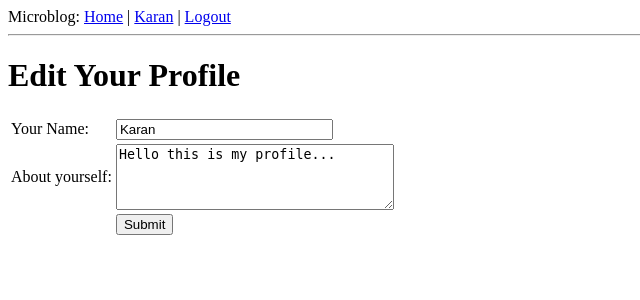
After one commit to karan/Flask-Tutorial, a Flask app: page /edit in a window 1280 px wide. The commit adds this page. Shown: the top 300 px of the page, without its empty margins (0-640 px from the left). Run offline with Flask 2, Linux system fonts and the light colour scheme; a user stored in the database is signed in; data comes from the database, SQL or seed files in the repository; both versions use the stored data as it was after the commit.

Commit message:
User profile

```diff
--- a/app/forms.py
+++ b/app/forms.py
@@ -1,9 +1,13 @@
 #!/usr/bin/env python
 
 from flask.ext.wtf import Form
-from wtforms import TextField, BooleanField
-from wtforms.validators import Required
+from wtforms import TextField, BooleanField, TextAreaField
+from wtforms.validators import Required, Length
 
 class LoginForm(Form):
     openid = TextField('openid', validators=[Required()])
     remember_me = BooleanField('remember_me', default=False)
+
+class EditForm(Form):
+    nickname = TextField('nickname', validators=[Required()])
+    about_me = TextAreaField('about_me', validators=[Length(min=0, max=140)])
--- a/app/models.py
+++ b/app/models.py
@@ -1,4 +1,6 @@
 #!/usr/bin/env python
+
+from hashlib import md5
 
 from app import db
 
@@ -11,6 +13,11 @@ class User(db.Model):
     email = db.Column(db.String(120), index=True, unique=True)
     role = db.Column(db.SmallInteger, default=ROLE_USER)
     posts = db.relationship('Post', backref='author', lazy='dynamic')
+    about_me = db.Column(db.String(140))
+    last_seen = db.Column(db.DateTime)
+
+    def avatar(self, size):
+        return 'http://www.gravatar.com/avatar/' + md5(self.email).hexdigest() + '?d=mm&s=' + str(size)
 
     def is_authenticated(self):
         return True
--- a/app/templates/base.html
+++ b/app/templates/base.html
@@ -10,8 +10,8 @@
     <div>Microblog:
         <a href="{{ url_for('index') }}">Home</a>
         {% if g.user.is_authenticated() %}
+        | <a href="{{ url_for('user', nickname=g.user.nickname) }}">{{ g.user.nickname }}</a>
         | <a href="{{ url_for('logout') }}">Logout</a>
-        | <a href="{{ url_for('user', nickname=g.user.nickname) }}">{{ user.nickname }}</a>
         {% endif %}
     </div>
     <hr>
--- /dev/null
+++ b/app/templates/edit.html
@@ -0,0 +1,22 @@
+{% extends 'base.html' %}
+
+{% block content %}
+<h1>Edit Your Profile</h1>
+<form action="" method="post" name="edit">
+    {{ form.hidden_tag() }}
+    <table>
+        <tr>
+            <td>Your Name: </td>
+            <td>{{ form.nickname(size=24) }}</td>
+        </tr>
+        <tr>
+            <td>About yourself: </td>
+            <td>{{ form.about_me(cols=32, rows=4) }}</td>
+        </tr>
+        <tr>
+            <td></td>
+            <td><input type="submit" value="Submit"></td>
+        </tr>
+    </table>
+</form>
+{% endblock %}
--- /dev/null
+++ b/app/templates/post.html
@@ -0,0 +1,6 @@
+    <table>
+        <tr valign="top">
+            <td><img src="{{ user.avatar(50) }}"></td>
+            <td><p><i>{{ user.nickname }} says:</i><br><b>{{ post.body }}</b></p></td>
+        </tr>
+    </table>
--- a/app/views.py
+++ b/app/views.py
@@ -1,7 +1,9 @@
+from datetime import datetime
+
 from flask import render_template, flash, redirect, session, url_for, request, g
 from flask.ext.login import login_user, logout_user, current_user, login_required
 from app import app, db, lm, oid
-from forms import LoginForm
+from forms import LoginForm, EditForm
 from models import User, ROLE_USER, ROLE_ADMIN
 
 @lm.user_loader
@@ -11,6 +13,10 @@ def load_user(id):
 @app.before_request
 def before_request():
     g.user = current_user
+    if g.user.is_authenticated():
+        g.user.last_seen = datetime.utcnow()
+        db.session.add(g.user)
+        db.session.commit()
 
 @app.route('/')
 @app.route('/index')
@@ -32,7 +38,7 @@ def index():
         user = user,
         posts = posts)
 
-@app.route('/login', methods = ['GET', 'POST'])
+@app.route('/login', methods=['GET', 'POST'])
 @oid.loginhandler
 def login():
     if g.user is not None and g.user.is_authenticated():
@@ -45,6 +51,23 @@ def login():
         title = 'Sign In',
         form = form,
         providers = app.config['OPENID_PROVIDERS'])
+
+@app.route('/edit', methods = ['GET', 'POST'])
+@login_required
+def edit():
+    form = EditForm()
+    if form.validate_on_submit():
+        g.user.nickname = form.nickname.data
+        g.user.about_me = form.about_me.data
+        db.session.add(g.user)
+        db.session.commit()
+        flash('Your changes have been saved.')
+        return redirect(url_for('edit'))
+    else:
+        form.nickname.data = g.user.nickname
+        form.about_me.data = g.user.about_me
+    return render_template('edit.html',
+        form = form)
 
 @oid.after_login
 def after_login(resp):
```
Also changed, not shown: app/templates/user.html (+13 -3 lines), db_repository/versions/003_migration.py (added, +32 -0 lines), app.db.
